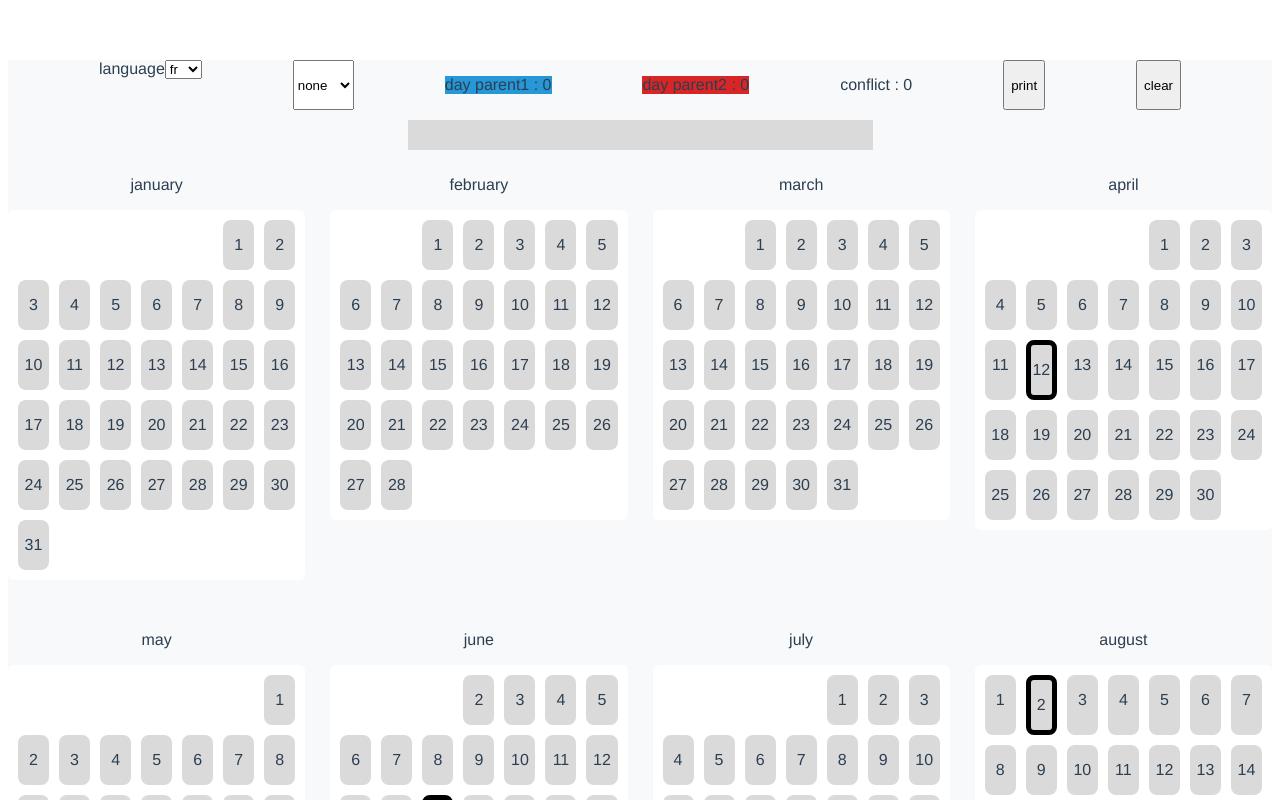
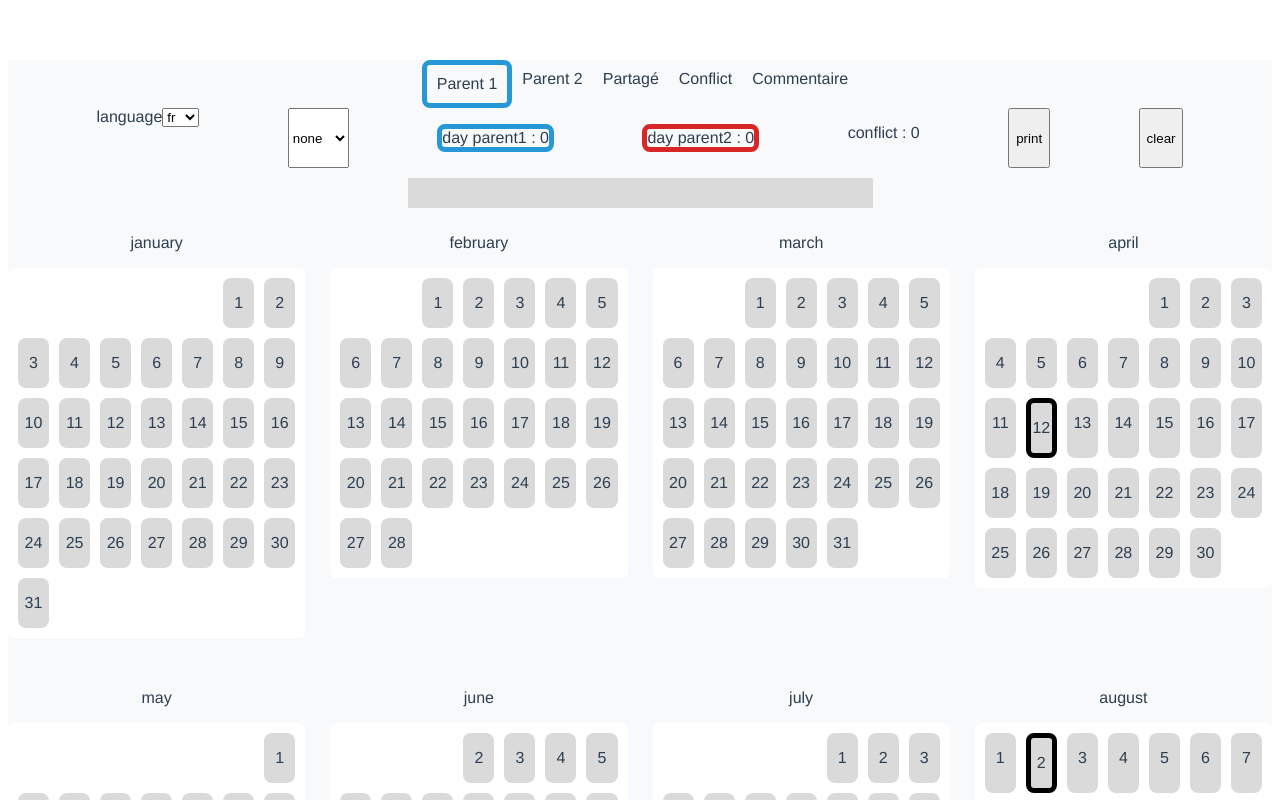
Before and after one commit to jeremybourqui/TBCalendrier, a Vue app: page / in a window 1280 px wide. Shown: the top 800 px of the page. Built offline with nearby package versions, Linux system fonts and the light colour scheme.

Commit message:
add indication of selected shortcut

```diff
--- a/src/App.vue
+++ b/src/App.vue
@@ -60,7 +60,6 @@
   year.months[month].days[dayId.value].activity = newActivity;
   year.months[month].days[dayId.value].comment = comment;
   countDayState();
-  console.log(year.months[month].days[dayId.value]);
   watch(dayId, (newValue) => {
       console.log(newValue);
   });
@@ -94,6 +93,10 @@
     selectedParent.value = 2;
   } else if (e.code === "KeyC") {
     showCommentModal.value = true;
+  } else if (e.code === "Digit3") {
+    selectedParent.value = 3;
+  } else if (e.code === "Digit4") {
+    selectedParent.value = 4;
   }
 });
 
@@ -190,6 +193,13 @@
 <template>
 
 
+    <div class="shortcut">
+      <div class="shortcut-item" :class="selectedParent === 1 ? 'parent1' : ''">Parent 1</div>
+      <div class="shortcut-item" :class="selectedParent === 2 ? 'parent2' : ''">Parent 2</div>
+      <div class="shortcut-item" :class="selectedParent === 3 ? 'shared' : ''">Partagé</div>
+      <div class="shortcut-item" :class="selectedParent === 4 ? 'conflict' : ''">Conflict</div>
+      <div class="shortcut-item" :class="selectedParent === 5 ? 'comment' : ''">Commentaire</div>
+    </div>
   <div class="header print-hidden">
     <form class="print-hidden">
     <label>{{ t("language") }}</label>
@@ -287,9 +297,36 @@
   grid-template-rows: repeat(3, 1fr);
   grid-gap: 25px;
 }
+
+.conflict {
+  border-radius: 8px;
+  border: solid 5px #ebfc30;
+}
+
+.parent1 {
+  border: solid 5px #2698d8;
+  border-radius: 8px;
+}
+
+.parent2 {
+  border: 5px solid #d82626;
+  border-radius: 8px;
+}
 </style>
 
 <style>
+
+.shortcut{
+  display: flex;
+  justify-content: center;
+  align-content: center;
+}
+
+.shortcut-item{
+  padding: 10px;
+
+}
+
 #app {
   font-family: Avenir, Helvetica, Arial, sans-serif;
   -webkit-font-smoothing: antialiased;
@@ -317,12 +354,11 @@
   justify-content: space-evenly;
 }
 
-.parent1 {
-  background-color: #2698d8;
-}
 
-.parent2 {
-  background-color: #d82626;
+
+.shared {
+  border-radius: 8px;
+  border: solid 5px #15b039;
 }
 
 .test {
@@ -362,8 +398,8 @@
     "language": "Sprache",
     "print": "Drucken",
     "clear": "Löschen",
-    "day parent1": "Tag Parent 1",
-    "day parent2": "Tag Parent 2",
+    "day parent1": "Tag Eltern 1",
+    "day parent2": "Tag Eltern 2",
     "day not assigned": "Tag nicht zugewiesen",
     "conflict": "Konflikt",
     "back": "Zurück",
--- a/src/components/DayShortcut.vue
+++ b/src/components/DayShortcut.vue
@@ -51,6 +51,8 @@
   // console.log("hasactivity "+hasActivity.value);
 };
 
+console.log(selectedParent.value);3
+
 watch(
   () => props.clear,
   (clear, prevClear) => {
@@ -71,7 +73,7 @@
 
 let toggleColor = () => {
   if (!showCommentModal.value) {
-    if (colorDay.value === "neutral" || colorDay.value === "") {
+
       if (selectedParent.value === 1) {
         colorDay.value = "parent1";
         localStorage.setItem(
@@ -103,7 +105,8 @@
           })
         );
       }
-    } else if (colorDay.value === "parent1" && selectedParent.value === 2) {
+     else if (selectedParent.value === 3) {
+      console.log("parent3");
       colorDay.value = "conflict";
       emit("stateChange", "conflict", dayId, dayNumber, monthNumber, showActivity.value, comment);
       localStorage.setItem(
@@ -118,8 +121,8 @@
           displayed: true,
         })
       );
-    } else if (colorDay.value === "parent2" && selectedParent.value === 1) {
-      colorDay.value = "conflict";
+    } else if (selectedParent.value === 4) {
+      colorDay.value = "shared";
       emit("stateChange", "conflict", dayId, dayNumber, monthNumber, showActivity.value, comment);
       localStorage.setItem(
         `year.months[${monthNumber.value}].days[${dayNumber.value}]`,
@@ -133,7 +136,7 @@
           displayed: true,
         })
       );
-    } else if (colorDay.value === "conflict") {
+    } else if (selectedParent.value === 5) {
       colorDay.value = "neutral";
       emit("stateChange", "neutral", dayId, dayNumber, monthNumber, showActivity.value, comment);
       localStorage.setItem(
@@ -266,6 +269,10 @@
   background-color: #ebfc30;
 }
 
+.shared {
+  background-color: #15b039;
+}
+
 .holiday {
   border-color: #000000;
   border-width: 5px;
```
